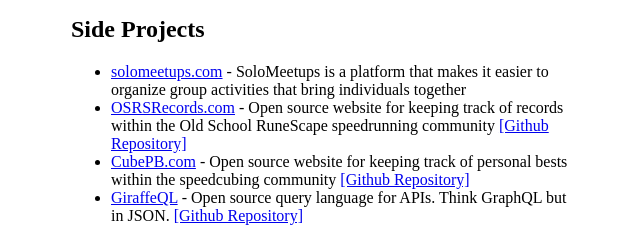
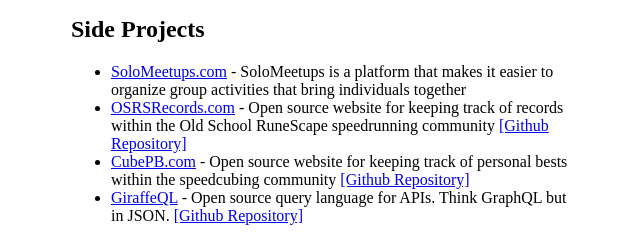
Before and after one commit to big213/jameschangcompany.com, a website: page src/index.html in a window 1280 px wide. Shown: the part 791-1024 px from the top of the page, 319-959 px from the left. Drawn offline with Linux system fonts and the light colour scheme.

Commit message:
Adjust capitalization on solomeetups

```diff
--- a/src/index.html
+++ b/src/index.html
@@ -57,7 +57,7 @@
       <h2>Side Projects</h2>
       <ul>
         <li>
-          <a href="https://solomeetups.com">solomeetups.com</a> - SoloMeetups is
+          <a href="https://solomeetups.com">SoloMeetups.com</a> - SoloMeetups is
           a platform that makes it easier to organize group activities that
           bring individuals together
         </li>
```
